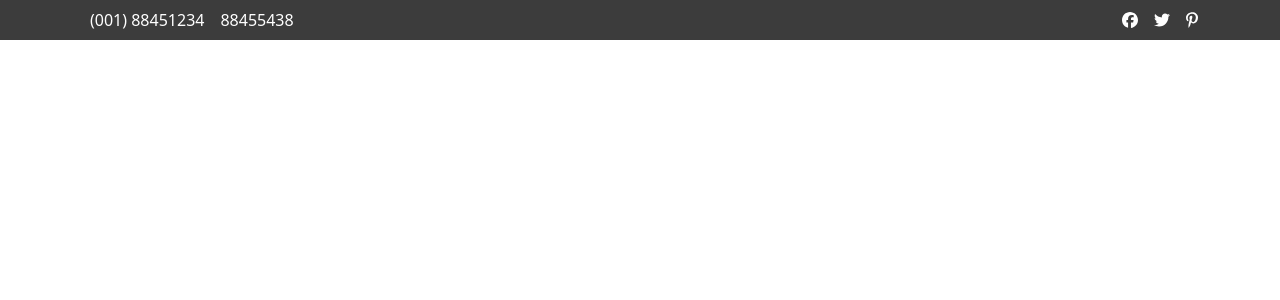
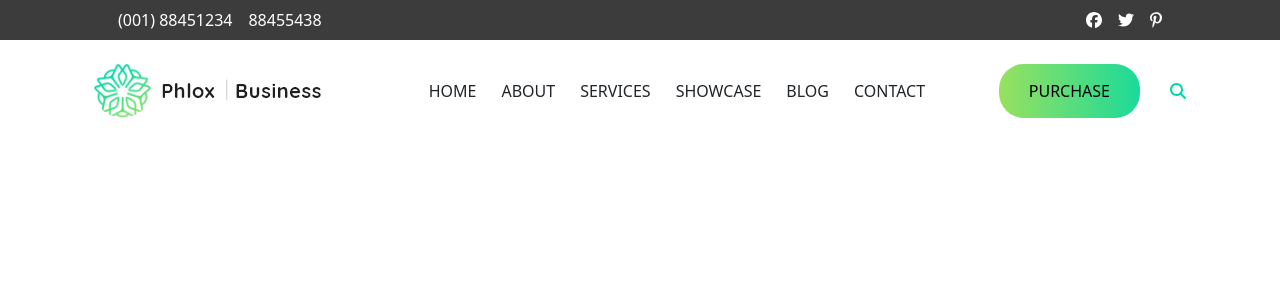
Before and after one commit to mattia0419/proj-html-vuejs, a Vue app: page / in a window 1280 px wide. Shown: the top 300 px of the page. Built offline with nearby package versions, Linux system fonts and the light colour scheme.

Commit message:
add header

```diff
--- a/src/components/AppHeader.vue
+++ b/src/components/AppHeader.vue
@@ -2,7 +2,7 @@
 export default {
     data() {
         return {
-
+            links: ['HOME', 'ABOUT', 'SERVICES', 'SHOWCASE', 'BLOG', 'CONTACT']
         }
     }
 }
@@ -13,8 +13,8 @@ export default {
     <header>
         <!-- CONTATTO -->
         <div class="contact">
-            <div class="container d-flex justify-content-between align-items-center">
-                <div class="p-2">
+            <div class="container d-flex justify-content-between align-items-center p-2 px-5">
+                <div>
                     <span class="me-3">(001) 88451234</span>
                     <span>88455438</span>
                 </div>
@@ -24,8 +24,25 @@ export default {
                     <font-awesome-icon class="ms-3" :icon="['fab', 'pinterest-p']" />
                 </div>
             </div>
+        </div>
+        <!-- LINKS HEADER -->
+        <div class="header-nav">
+            <div class="container d-flex justify-content-between align-items-center p-4">
+                <div>
+                    <img src="../assets/images/cropped-Group-39-2x.png" alt="">
+                </div>
+                <div>
+                    <ul class="d-flex link">
+                        <li class="active" v-for="link in links">{{ link }}</li>
+                    </ul>
+                </div>
+                <div class="search">
+                    <button>PURCHASE</button>
+                    <font-awesome-icon class="icon-search" :icon="['fas', 'magnifying-glass']" />
+                </div>
+            </div>
+        </div>
 
-        </div>
     </header>
 </template>
 
@@ -35,4 +52,45 @@ export default {
     background-color: #3C3C3C;
     color: white;
 }
+
+.header-nav {
+    background-color: white;
+    position: fixed;
+    width: 100%;
+
+    .link {
+        list-style: none;
+        gap: 25px;
+        height: 100%;
+        align-items: flex-end;
+        margin-top: 0;
+        margin-bottom: 0;
+        cursor: pointer;
+
+        .active:hover {
+            color: #00D9A6;
+        }
+    }
+
+
+
+    .search {
+        button {
+            padding: 15px 30px;
+            border-radius: 25px;
+            border: transparent;
+            margin-right: 30px;
+            background-image: linear-gradient(to right, #98E15F, #1BDA99);
+        }
+
+        .icon-search {
+            color: #00D9A6;
+            cursor: pointer;
+        }
+    }
+
+
+
+
+}
 </style>
--- a/src/main.js
+++ b/src/main.js
@@ -13,9 +13,12 @@ import { faTwitter } from '@fortawesome/free-brands-svg-icons'
 
 import { faPinterestP } from '@fortawesome/free-brands-svg-icons'
 
+import { faMagnifyingGlass } from '@fortawesome/free-solid-svg-icons'
+
+
 
 /* add icons to the library */
-library.add(faFacebook, faTwitter, faPinterestP)
+library.add(faFacebook, faTwitter, faPinterestP, faMagnifyingGlass)
 
 
 
```
